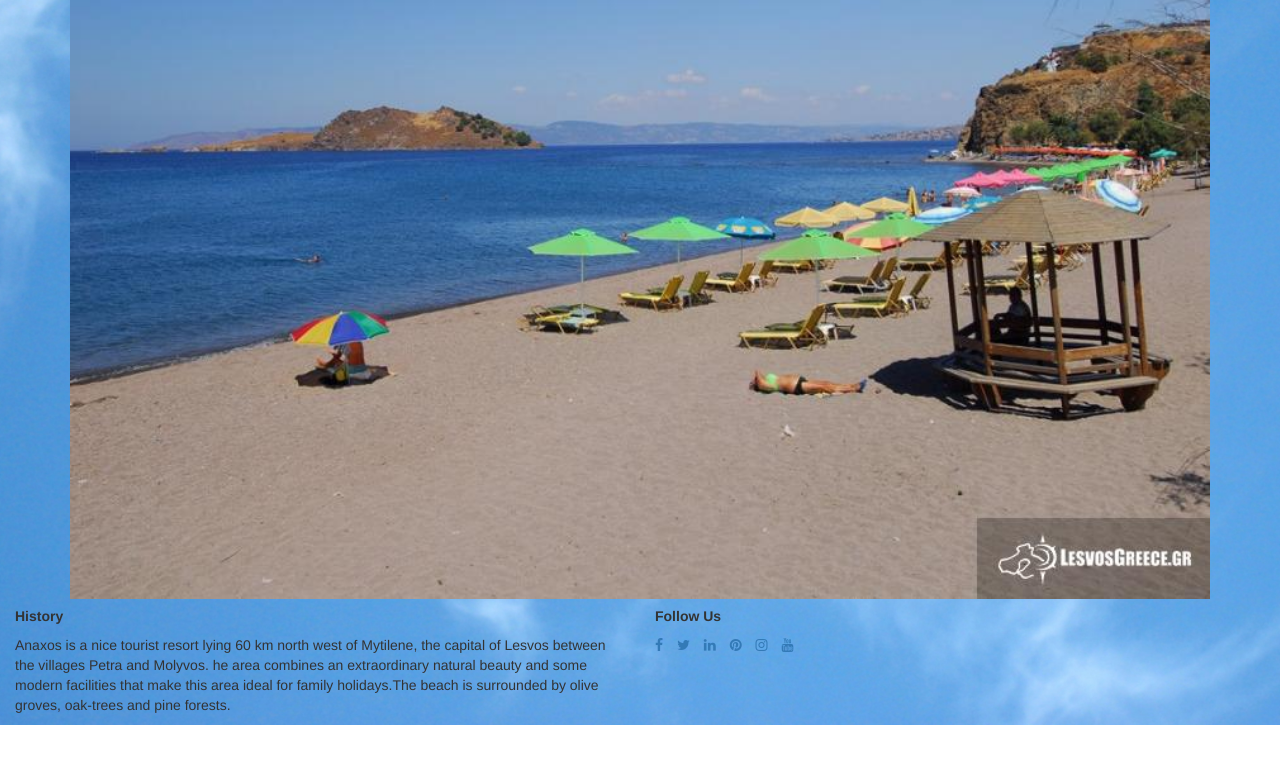
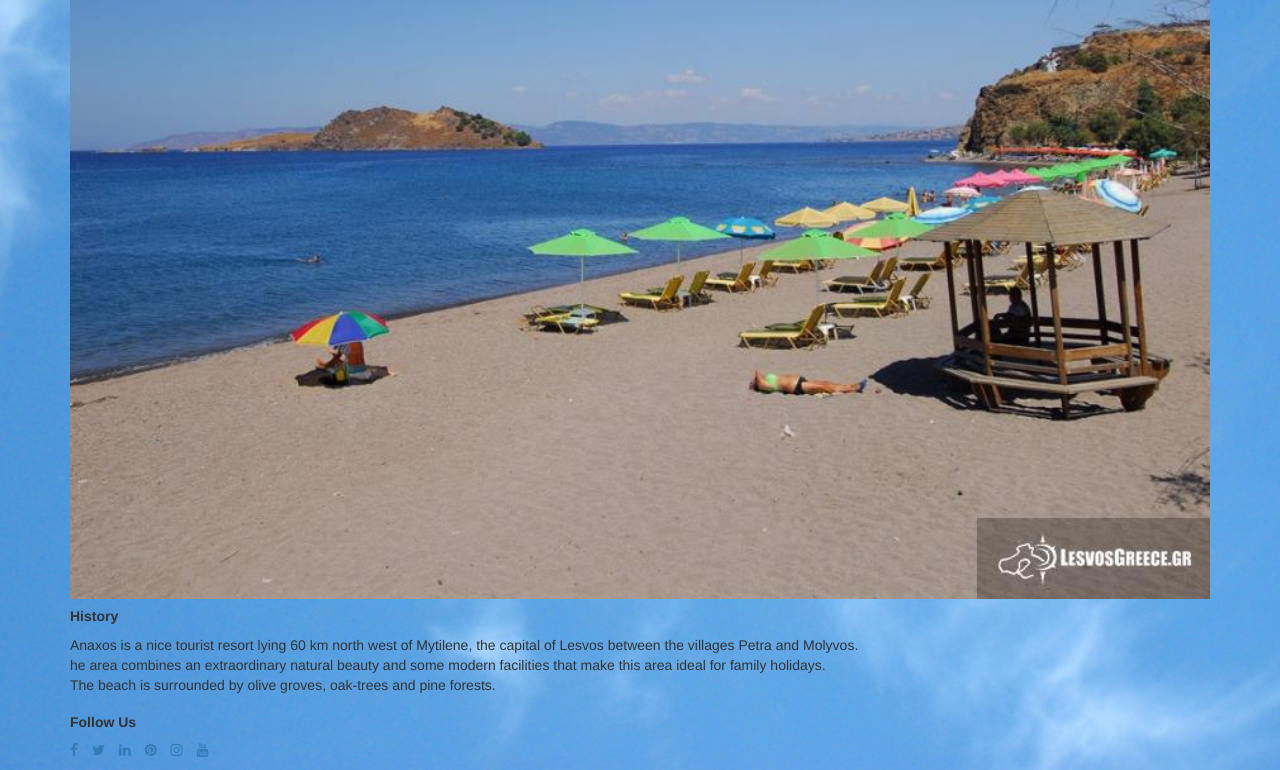
Before and after one commit to Anna-Stefani/commercial-website, a plain HTML site: page beaches.html in a window 1280 px wide. Shown: the part 391-1161 px from the top of the page. Before the commit the page ends 1116 px from the top, so only its background shows below. Drawn offline with nearby package versions, Linux system fonts and the light colour scheme.

Commit message:
fixed the picture and text alignment to fit

```diff
--- a/beaches.html
+++ b/beaches.html
@@ -65,17 +65,18 @@
 
     <!----------------Footer----------------->
 
-    <footer class="container-fluid">
+    <footer class="container">
         <div id="footer-details" class="row">
-            <div class="col-sm-6">
+            <div class="col-sm-12">
                 <h5 class="uppercase general-sub"><b>History</b></h5>
                 <p class="inline-block">
                    Anaxos is a nice tourist resort lying 60 km north west of Mytilene, the capital of Lesvos between the villages Petra and Molyvos.
-                   he area combines an extraordinary natural beauty and some modern facilities that make this area ideal for family holidays.The beach is surrounded by olive groves, oak-trees and pine forests.
-                    <br>
+                   <br> he area combines an extraordinary natural beauty and some modern facilities that make this area ideal for family holidays.
+                   <br> The beach is surrounded by olive groves, oak-trees and pine forests.
+
                 </p>
             </div>
-            <div class="col-sm-6">
+            <div class="col-sm-12">
                 <h5 class="uppercase general-sub"><b>Follow Us</b></h5>
                 <ul class="list-inline social-links">
                     <li><a target="_blank" href="#"><i class="fa fa-facebook"></i></a></li>
```
